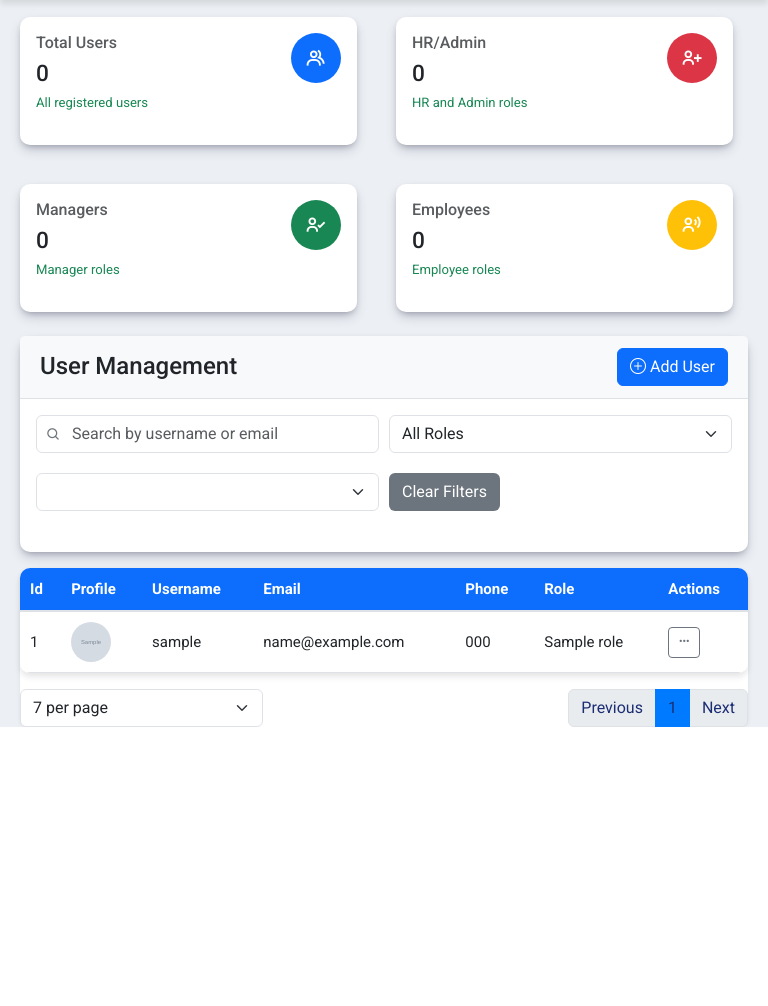
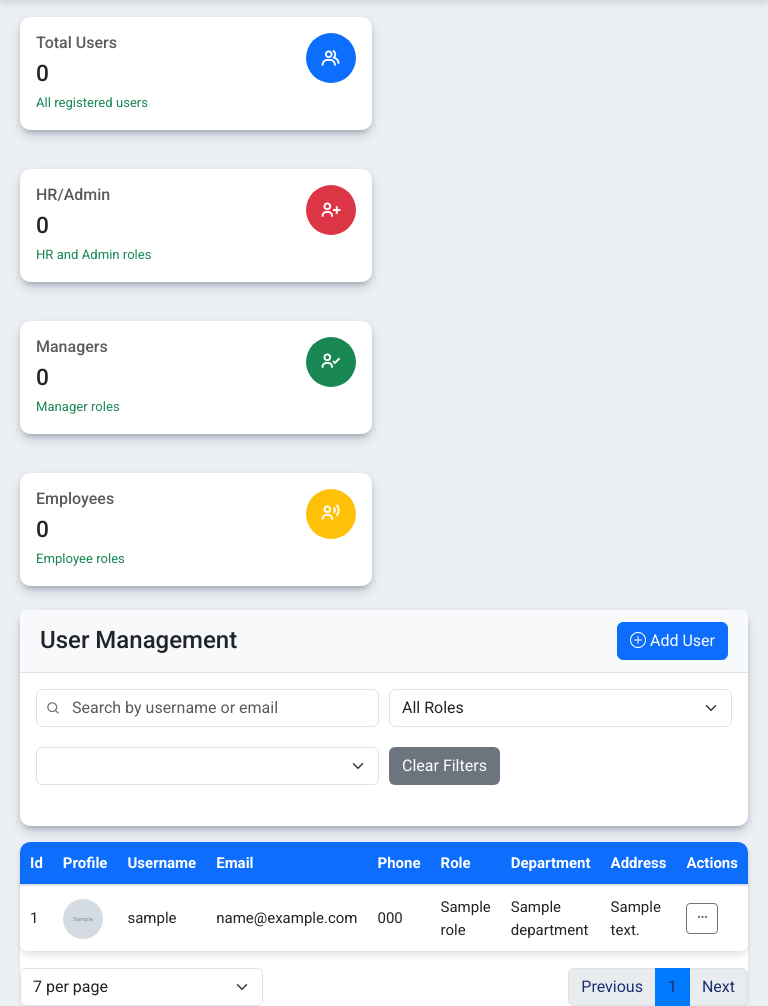
Before and after one commit to Chhea012/automated_system, a Flask app: template app/templates/users/index.html in a window 768 px wide. Shown: the part 107-1113 px from the top of the page. Before the commit the page ends 834 px from the top, so only its background shows below. Run offline with Flask 3, Linux system fonts and the light colour scheme; a user stored in the database is signed in; tables that the repository leaves empty hold one stand-in row (values such as "Sample post"); the template is opened without the code that fills it: values that come from a table or form of the project are taken from there, most other values are stand-ins (such as "Sample title", 1, 10 or a date in 2020); grey boxes marked "Sample" are stand-in pictures; parts of the project's set-up code (start-up, migrations or seed data) failed here and were passed over.

Commit message:
feature: fix the responsive for the Tablet

```diff
--- a/app/templates/users/index.html
+++ b/app/templates/users/index.html
@@ -349,7 +349,7 @@
       height: 32px;
     }
   }
-  @media (min-width: 577px) and (max-width: 1024px) {
+  @media (min-width: 577px) and (max-width: 768px) {
     .user-container {
       margin-right: 20px;
       margin-left: 20px;
@@ -360,12 +360,6 @@
     .table-custom thead th,
     .table-custom td {
       padding: 10px;
-    }
-    .table-custom th:nth-child(7), /* Department column header */
-    .table-custom td:nth-child(7), /* Department column data */
-    .table-custom th:nth-child(8), /* Address column header */
-    .table-custom td:nth-child(8) { /* Address column data */
-      display: none;
     }
     .modal-dialog {
       max-width: 90%;
@@ -384,15 +378,9 @@
     }
     .row.g-4 {
       gap: 15px;
-      flex-wrap: wrap;
     }
     .card.card-1 {
       font-size: 15px;
-      margin-bottom: 15px;
-    }
-    .col-md-6 {
-      flex: 0 0 50%;
-      max-width: calc(50% - 15px); /* Adjust for gap */
     }
   }
 </style>
@@ -400,7 +388,7 @@
 <div class="user-container mt-4">
   <div class="row g-4 mb-4">
     <!-- Total Users Card -->
-    <div class="col-md-6">
+    <div class="col-sm-6 col-xl-3">
       <div class="card card-1 h-100">
         <div class="card-body">
           <div class="d-flex justify-content-between align-items-start">
@@ -419,7 +407,7 @@
     </div>
 
     <!-- Total HR/Admin Card -->
-    <div class="col-md-6">
+    <div class="col-sm-6 col-xl-3">
       <div class="card card-1 h-100">
         <div class="card-body">
           <div class="d-flex justify-content-between align-items-start">
@@ -438,7 +426,7 @@
     </div>
 
     <!-- Total Managers Card -->
-    <div class="col-md-6">
+    <div class="col-sm-6 col-xl-3">
       <div class="card card-1 h-100">
         <div class="card-body">
           <div class="d-flex justify-content-between align-items-start">
@@ -457,7 +445,7 @@
     </div>
 
     <!-- Total Employees Card -->
-    <div class="col-md-6">
+    <div class="col-sm-6 col-xl-3">
       <div class="card card-1 h-100">
         <div class="card-body">
           <div class="d-flex justify-content-between align-items-start">
```
Also changed, not shown: app/templates/mydepartments/index.html (+3 -9 lines).
